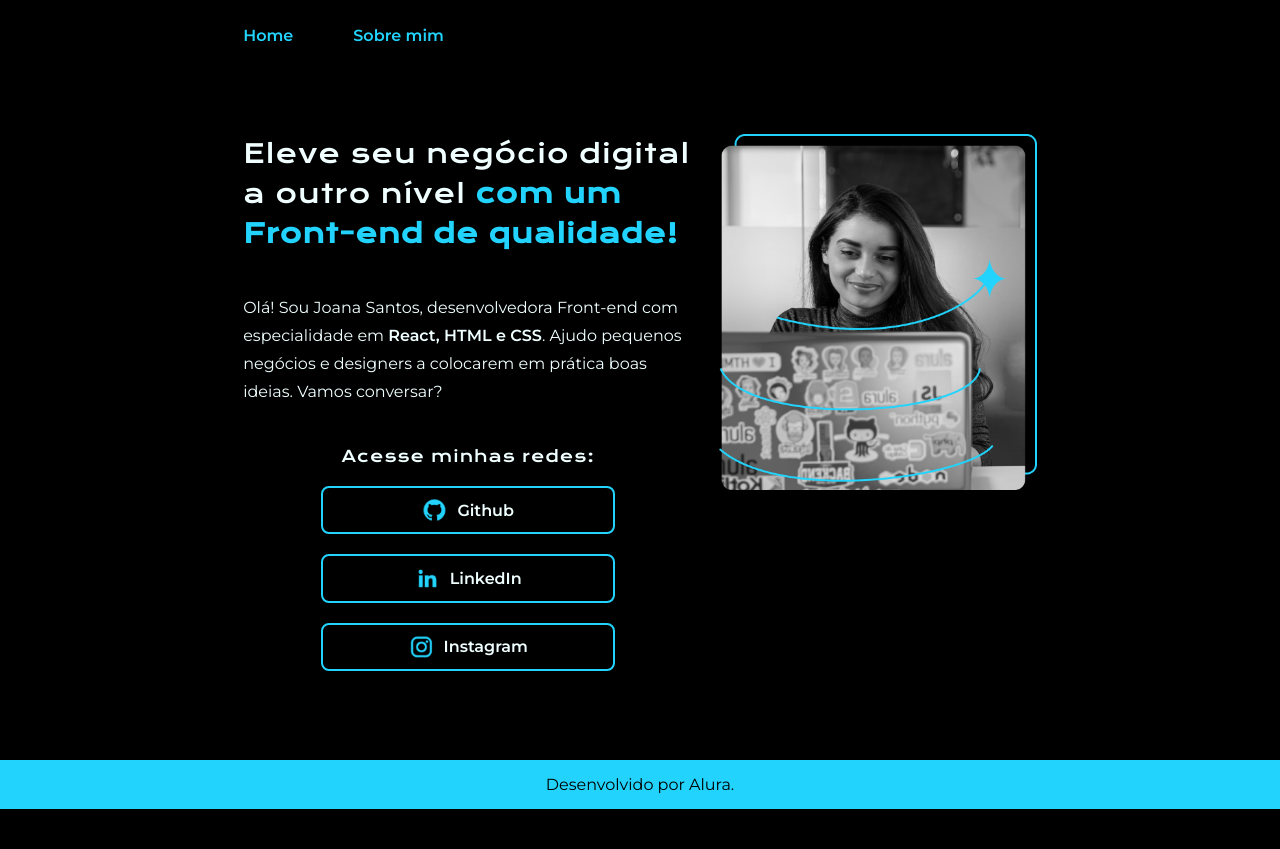
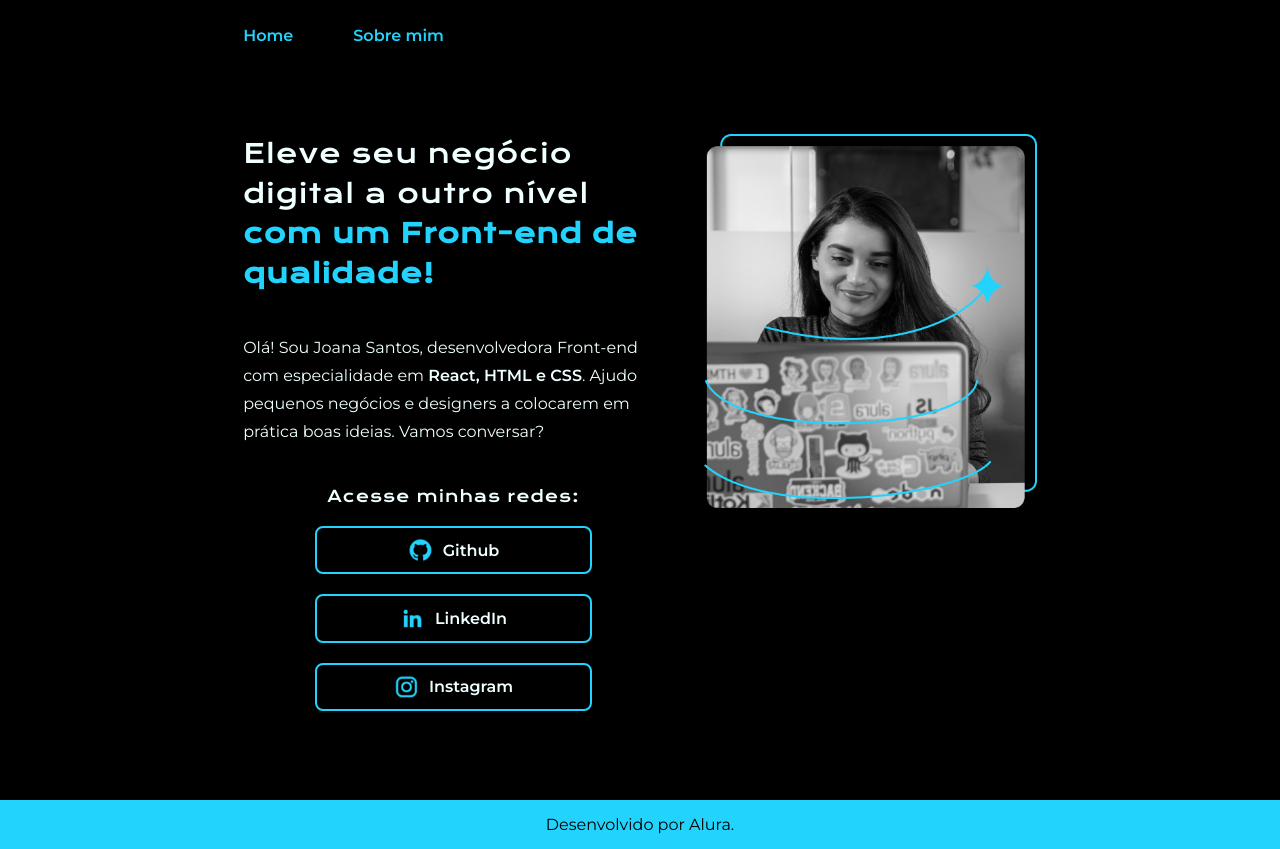
Before and after one commit to marihguerra/html-css-js_2025, a plain HTML site: page projeto-portifolio/portifolio_2/home.html in a window 1280 px wide. Before the commit the page ends 809 px from the top, so only its background shows below. Drawn offline with nearby package versions, Linux system fonts and the light colour scheme.

Commit message:
Incorporar unidades de medida relativas

```diff
--- a/projeto-portifolio/portifolio_2/style.css
+++ b/projeto-portifolio/portifolio_2/style.css
@@ -30,7 +30,7 @@ body{
 
 .cabecalho__menu__link {
     color: var(--destaque);
-    font: 600 16px "Montserrat", sans-serif;
+    font: 600 1rem "Montserrat", sans-serif;
     text-decoration: none;
 }
 
@@ -53,23 +53,23 @@ body{
     display: flex;
     flex-direction: column;
     gap: 40px;
-    width: 450px;
+    width: 53%;
 }
 
 .apresentacao__conteudo__titulo{
     letter-spacing: 1px;
-    font: 26px "Krona One", sans-serif;
-    line-height: 40px;
+    font: 1.64rem "Krona One", sans-serif;
+    line-height: 2.5rem;
 }
 
 .apresentacao__conteudo__texto{
-    font: 16px "Montserrat", sans-serif;
-    line-height: 28px;
+    font: 1rem "Montserrat", sans-serif;
+    line-height: 1.75rem;
 }
 
 .apresentacao__conteudo__subtitulo{
-    letter-spacing: 1px;
-    font: 16px "Krona One", sans-serif;
+    letter-spacing: 0.06rem;
+    font: 1rem "Krona One", sans-serif;
 }
 
 .apresentacao__conteudo__links{
@@ -87,13 +87,13 @@ body{
     align-items: center;
     justify-content: center;
     gap: 10px;
-    width: 270px;
+    width: 60%;
     border: 2px solid var(--destaque);
     border-radius: 8px;
     padding: 10px;
     text-align: center;
     text-decoration: none;
-    font: 600 16px "Montserrat", sans-serif;
+    font: 600 1rem "Montserrat", sans-serif;
 }
 
 .apresentacao__conteudo__links__link:hover {
@@ -109,7 +109,7 @@ body{
 }
 
 .apresentacao__imagem {
-    width: 40%;
+    width: 42%;
 }
 
 .rodape {
@@ -119,6 +119,6 @@ body{
 }
 
 .rodape__texto {
-    font: 16px "Montserrat", sans-serif;
+    font: 1rem "Montserrat", sans-serif;
     color: var(--fundo)
 }
```
